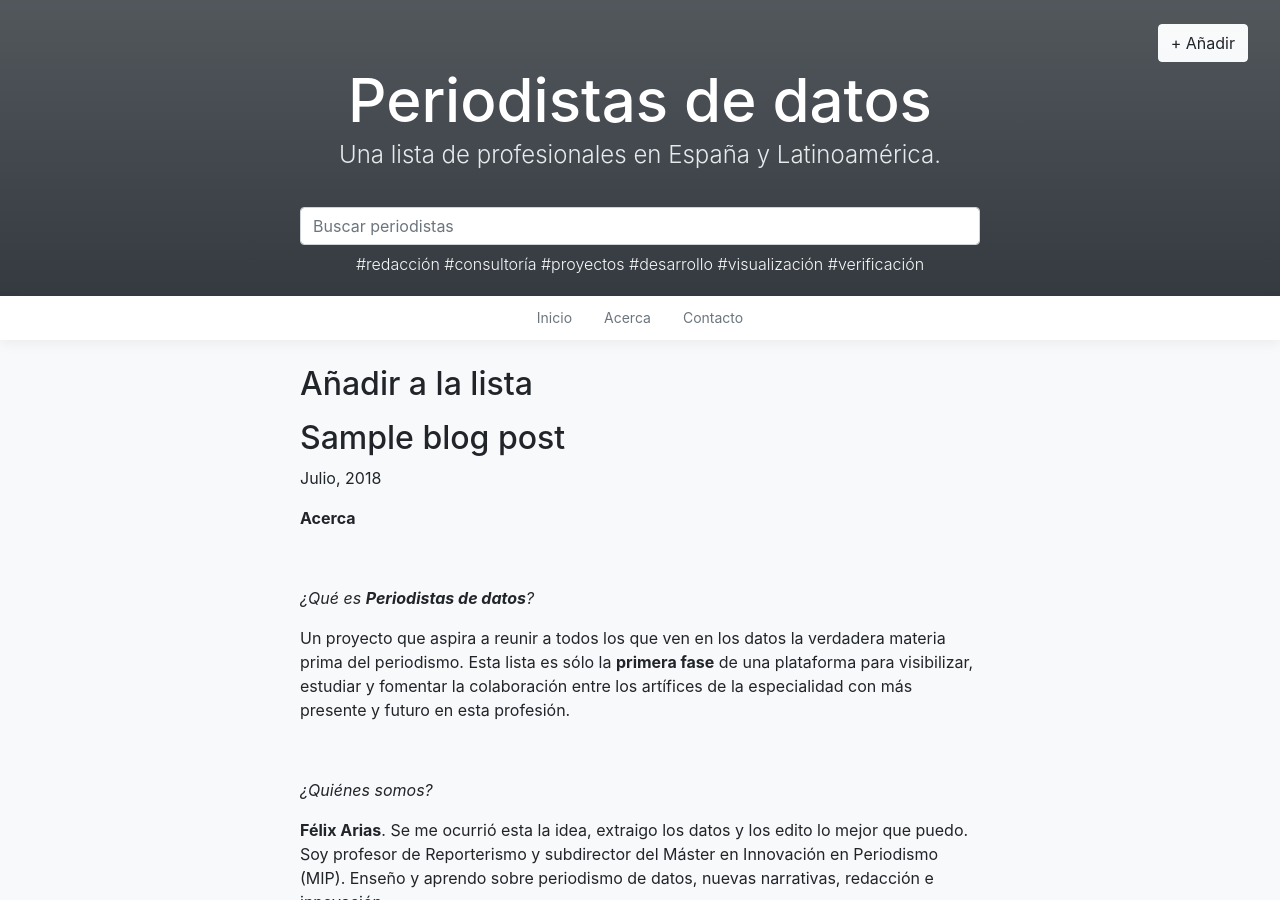
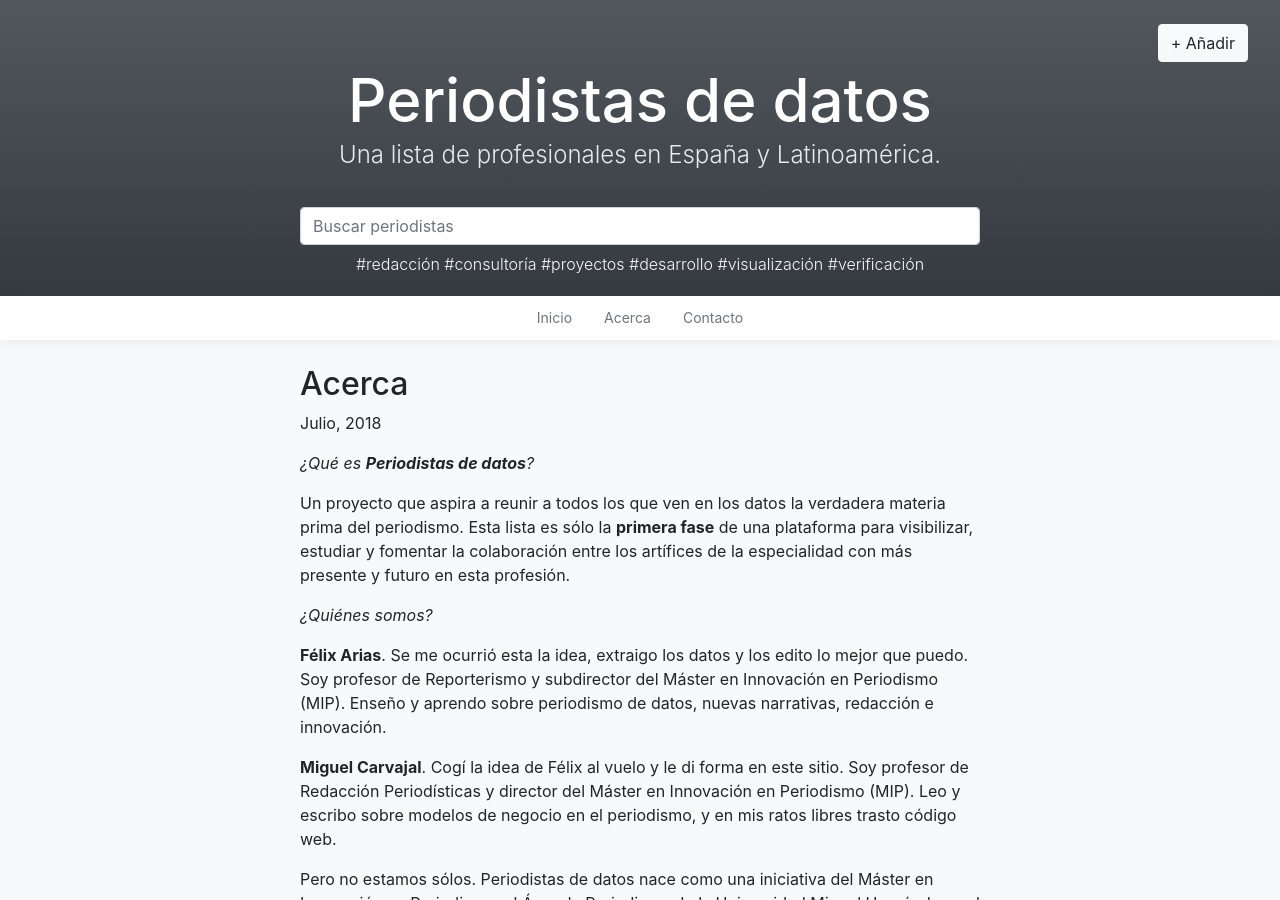
Before and after one commit to mipumh/djspain, a Jekyll site: the page built from acerca.md, in a window 1280 px wide and 900 px high. Built offline with Jekyll 4.4.1, drawn with Linux system fonts in a browser that asks for light colours; nearby versions of some CDN libraries.

Commit message:
add acerca de

```diff
--- a/acerca.md
+++ b/acerca.md
@@ -1,43 +1,23 @@
 ---
 layout: default
 ---
-<h2>Añadir a la lista</h2>
-
-<p class="lead">
-
-<div class="blog-post">
-            <h2 class="blog-post-title">Sample blog post</h2>
-            <p class="blog-post-meta">Julio, 2018</p>
-
-<p><strong>Acerca</strong></p>
-<p>&nbsp;</p>
+<h2>Acerca</h2>
+<p>Julio, 2018</p>
 <p><em><span style="font-weight: 400;">&iquest;Qu&eacute; es </span></em><strong><em>Periodistas de datos</em></strong><em><span style="font-weight: 400;">?</span></em></p>
 <p><span style="font-weight: 400;">Un proyecto que aspira a reunir a todos los que ven en los datos la verdadera materia prima del periodismo. Esta lista es s&oacute;lo la </span><strong>primera fase</strong><span style="font-weight: 400;"> de una plataforma para visibilizar, estudiar y fomentar la colaboraci&oacute;n entre los art&iacute;fices de la especialidad con m&aacute;s presente y futuro en esta profesi&oacute;n.</span></p>
-<p>&nbsp;</p>
 <p><em><span style="font-weight: 400;">&iquest;Qui&eacute;nes somos?</span></em></p>
 <p><strong>F&eacute;lix Arias</strong><span style="font-weight: 400;">. Se me ocurri&oacute; esta la idea, extraigo los datos y los edito lo mejor que puedo. Soy profesor de Reporterismo y subdirector del M&aacute;ster en Innovaci&oacute;n en Periodismo (MIP). Ense&ntilde;o y aprendo sobre periodismo de datos, nuevas narrativas, redacci&oacute;n e innovaci&oacute;n.</span></p>
-<p>&nbsp;</p>
 <p><strong>Miguel Carvajal</strong><span style="font-weight: 400;">. Cog&iacute; la idea de F&eacute;lix al vuelo y le di forma en este sitio. Soy profesor de Redacci&oacute;n Period&iacute;sticas y director del M&aacute;ster en Innovaci&oacute;n en Periodismo (MIP). Leo y escribo sobre modelos de negocio en el periodismo, y en mis ratos libres trasto c&oacute;digo web.</span></p>
-<p>&nbsp;</p>
 <p><span style="font-weight: 400;">Pero no estamos s&oacute;los. Periodistas de datos nace como una iniciativa del M&aacute;ster en Innovaci&oacute;n en Periodismo, el &Aacute;rea de Periodismo de la Universidad Miguel Hern&aacute;ndez y el Grupo de Investigaci&oacute;n de la Comunicaci&oacute;n en la Comunidad Valenciana (GICOV). </span></p>
-<p>&nbsp;</p>
 <p><span style="font-weight: 400;">Y </span><strong>necesitamos ser muchos m&aacute;s</strong><span style="font-weight: 400;">. Si quieres a&ntilde;adir a alg&uacute;n integrante de esta lista o enviarnos cualquier sugerencia, te lo agradeceremos. Y si te animas a colaborar con nosotros de cualquier modo, estaremos encantados de escucharte.</span></p>
-<p>&nbsp;</p>
 <p><em><span style="font-weight: 400;">&iquest;Pero por qu&eacute;?</span></em></p>
 <p><span style="font-weight: 400;">Sabemos que ya existen nodos que agrupan a periodistas de datos. Entendemos que sus protagonistas desarrollan una gran actividad en la red y que no suelen necesitar intermediarios. Y sin embargo, creemos que </span><strong>una red especializada, actualizada y abierta</strong><span style="font-weight: 400;"> puede impulsar la difusi&oacute;n, el (re)conocimiento y la cooperaci&oacute;n.</span></p>
-<p>&nbsp;</p>
 <p><em><span style="font-weight: 400;">&iquest;C&oacute;mo lo hacemos?</span></em></p>
 <p><span style="font-weight: 400;">La metodolog&iacute;a para la </span><strong>b&uacute;squeda</strong><span style="font-weight: 400;"> inicial ha sido m&aacute;s artesanal de lo que nos hubiese gustado. </span></p>
-<p>&nbsp;</p>
 <p><span style="font-weight: 400;">Comenzamos creando una </span><strong>lista</strong> <strong>en Twitter</strong><span style="font-weight: 400;"> a partir de recopilaciones similares, de los resultados en su buscador con los t&eacute;rminos habituales ("periodismodatos", "periodismodedatos", "ddj"...), de algunos referentes (el M&aacute;ster en Periodismo de Investigaci&oacute;n, Datos y Visualizaci&oacute;n de El Mundo, el de la UNIR&hellip;) y de medios y proyectos que apuestan por los datos.</span></p>
-<p>&nbsp;</p>
 <p><span style="font-weight: 400;">Con esa base, dise&ntilde;amos una sencilla ara&ntilde;a para </span><strong>rascar</strong><span style="font-weight: 400;"> los datos principales que ofrece Twitter (perfil, localizaci&oacute;n&hellip;). Y a todo eso a&ntilde;adimos unos pocos casos adicionales albergados en Meetup, una plataforma social pensada para organizar eventos.</span></p>
-<p>&nbsp;</p>
 <p><span style="font-weight: 400;">Lleg&oacute; el momento de </span><strong>limpiar</strong><span style="font-weight: 400;">. Adem&aacute;s de eliminar algunos registros duplicados, tuvimos que prescindir de aquellos periodistas que no se centraban del todo en los datos y de desarrolladores que se alejaban del periodismo. Entramos aqu&iacute; en una zona difusa cuya definici&oacute;n constituye uno de nuestros principales retos en el futuro.</span></p>
-<p>&nbsp;</p>
 <p><span style="font-weight: 400;">Y por &uacute;ltimo, </span><strong>trabajamos</strong><span style="font-weight: 400;"> un poco los datos: dividimos la localizaci&oacute;n entre ciudad y pa&iacute;s, a&ntilde;adimos el medio o proyecto y el sexo, y nos aventuramos con unas categor&iacute;as que tambi&eacute;n tendremos que pulir a medio plazo.</span></p>
-<p>&nbsp;</p>
 <p><em><span style="font-weight: 400;">&iquest;Y ahora qu&eacute;?</span></em></p>
 <p><span style="font-weight: 400;">Esto no ha hecho m&aacute;s que empezar. Queremos a&ntilde;adir </span><strong>mejoras</strong><span style="font-weight: 400;"> como la posibilidad de registrarse y editar perfiles propios y ajenos, listados paralelos de proyectos y herramientas, un sistema de votaciones y otro de generaci&oacute;n de colaboraciones&hellip; Y por supuesto, que para eso es nuestro trabajo, estudiar los resultados obtenidos.</span></p>
 <p><br /><span style="font-weight: 400;">Pero lo primero que necesitamos es tu colaboraci&oacute;n. Queremos saber tus cr&iacute;ticas, tus sugerencias y tus propuestas. Y si no nos las env&iacute;as, en breve </span><strong>te las pediremos</strong><span style="font-weight: 400;"> :)</span></p>
-</div><!-- /.blog-post -->
```
